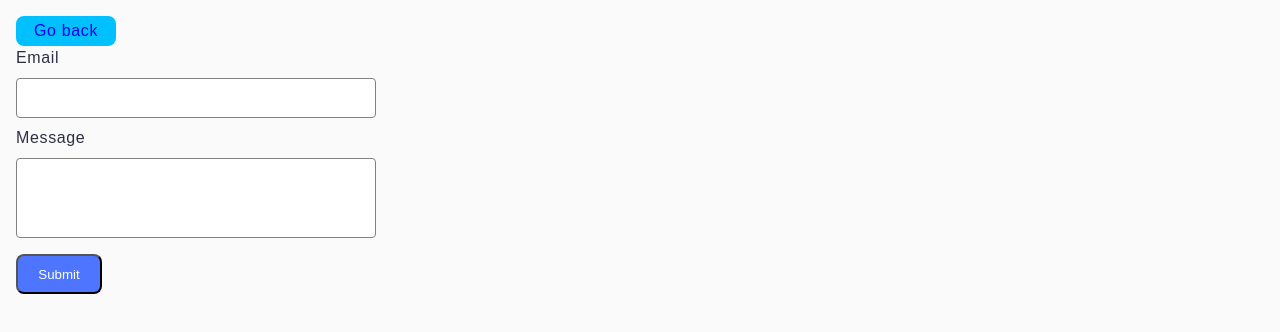
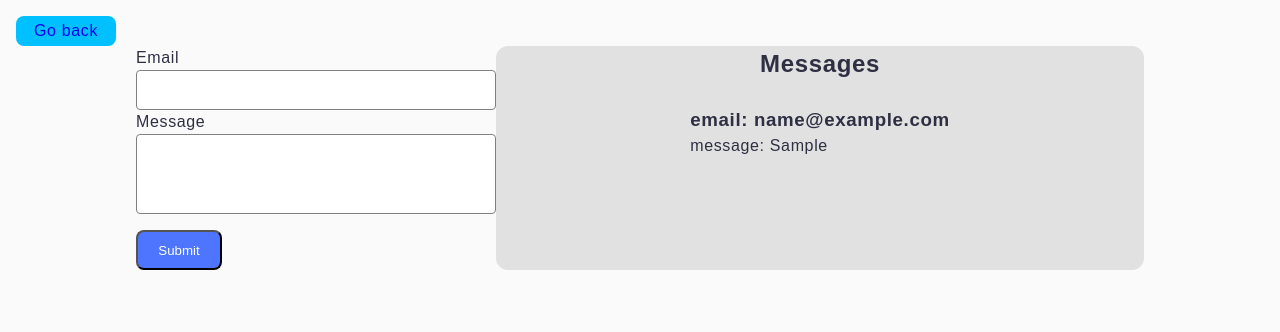
Before and after one commit to MaxsimJSDeveloper/goit-js-hw-09, a website built with Vite: page src/2-form.html in a window 1280 px wide. Both pictures are taken after typing "name@example.com", "Sample" into the empty fields and a click on the button "Submit". Built offline with nearby package versions, Linux system fonts and the light colour scheme.

Commit message:
add-field

```diff
--- a/package.json
+++ b/package.json
@@ -12,10 +12,11 @@
     "glob": "^8.1.0",
     "vite": "^4.5.2"
   },
-  "author": "Alexander Repeta <alexander.repeta@gmail.com>",
+  "author": "Holovko Maksym <golovkomaksim852@gmail.com>",
   "license": "ISC",
   "dependencies": {
-    "simplelightbox": "^2.14.2",
+    "simplelightbox": "^2.14.3",
+    "toaster-js": "^2.2.3",
     "vite-plugin-full-reload": "^1.0.5",
     "vite-plugin-html-inject": "^1.0.1"
   }
--- a/src/2-form.html
+++ b/src/2-form.html
@@ -13,6 +13,7 @@
     <div class="text-container">
       <p><a href="./index.html">Go back</a></p>
     </div>
+    <main class="container">
       <form class="feedback-form" autocomplete="off">
         <label class="form-label input">
           Email
@@ -24,5 +25,10 @@
         </label>
         <button class="form-button" type="submit">Submit</button>
       </form>
+      <div class="list-container">
+        <h2 class="title">Messages</h2>
+        <ul class="form-list"></ul>
+      </div>
+    </main>
   </body>
 </html>
--- a/src/css/form.css
+++ b/src/css/form.css
@@ -13,8 +13,7 @@
   border-radius: 4px;
   width: 360px;
   height: 40px;
-  margin-bottom: 8px;
-  margin-top: 8px;
+  padding: 8px;
 }
 
 .form-text {
@@ -23,7 +22,7 @@
   height: 80px;
   border: 1px solid #808080;
   border-radius: 4px;
-  margin-top: 8px;
+  padding: 8px;
 }
 
 .form-button {
@@ -35,3 +34,27 @@
   color: #fff;
   margin-top: 16px;
 }
+
+.container {
+  display: flex;
+  justify-content: space-between;
+  padding: 0 120px;
+}
+
+.list-container {
+  width: 800px;
+  background-color: #e1e1e1;
+  border-radius: 12px;
+}
+
+.title {
+  text-align: center;
+  margin-bottom: 24px;
+}
+
+.form-list {
+  display: flex;
+  flex-wrap: wrap;
+  gap: 32px;
+  justify-content: center;
+}
--- a/src/css/gallery.css
+++ b/src/css/gallery.css
@@ -1,6 +1,5 @@
 .gallery {
   display: flex;
-  flex-direction: row;
   flex-wrap: wrap;
   gap: 24px;
   justify-content: center;
--- a/src/css/styles.css
+++ b/src/css/styles.css
@@ -13,10 +13,6 @@ body {
   letter-spacing: 0.04em;
   font-weight: 400;
   font-size: 16px;
-}
-
-nav {
-  padding: 0;
 }
 
 h1,
@@ -54,7 +50,6 @@ a {
 
 .nav-list {
   display: flex;
-  flex-direction: row;
   justify-content: center;
   gap: 12px;
 }
@@ -78,11 +73,10 @@ a {
 
 .text-container {
   border-radius: 8px;
-  padding: 8px 16px;
   width: 100px;
   height: 30px;
   background-color: #01c0ff;
   display: flex;
+  align-items: center;
   justify-content: center;
-  align-items: center;
 }
--- a/src/js/2-form.js
+++ b/src/js/2-form.js
@@ -1,3 +1,5 @@
+import { Toast } from 'toaster-js';
+
 const form = document.querySelector('.feedback-form');
 
 form.addEventListener('input', saveFormData);
@@ -31,11 +33,32 @@ function handleSubmit(event) {
   const messageValue = form.elements.message.value.trim();
 
   if (emailValue === '' || messageValue === '') {
-    alert('Please enter your email and message!');
+    new Toast(
+      'Please enter your email and message!',
+      Toast.TYPE_ERROR,
+      Toast.TIME_NORMAL
+    );
     return;
   }
 
-  console.log({ email: emailValue, message: messageValue });
+  const formData = { email: emailValue, message: messageValue };
+  addMessage(formData);
 
   form.reset();
 }
+
+function addMessage(dto) {
+  const list = document.querySelector('.form-list');
+
+  const listItem = document.createElement('li');
+  const email = document.createElement('h3');
+  const message = document.createElement('p');
+
+  email.textContent = `email: ${dto.email}`;
+  message.textContent = `message: ${dto.message}`;
+
+  listItem.appendChild(email);
+  listItem.appendChild(message);
+
+  list.appendChild(listItem);
+}
```
Also changed, not shown: src/index.html (+1 -1 lines), README.md, 2 other files. Lines whose indentation alone changed are shown as unchanged.
